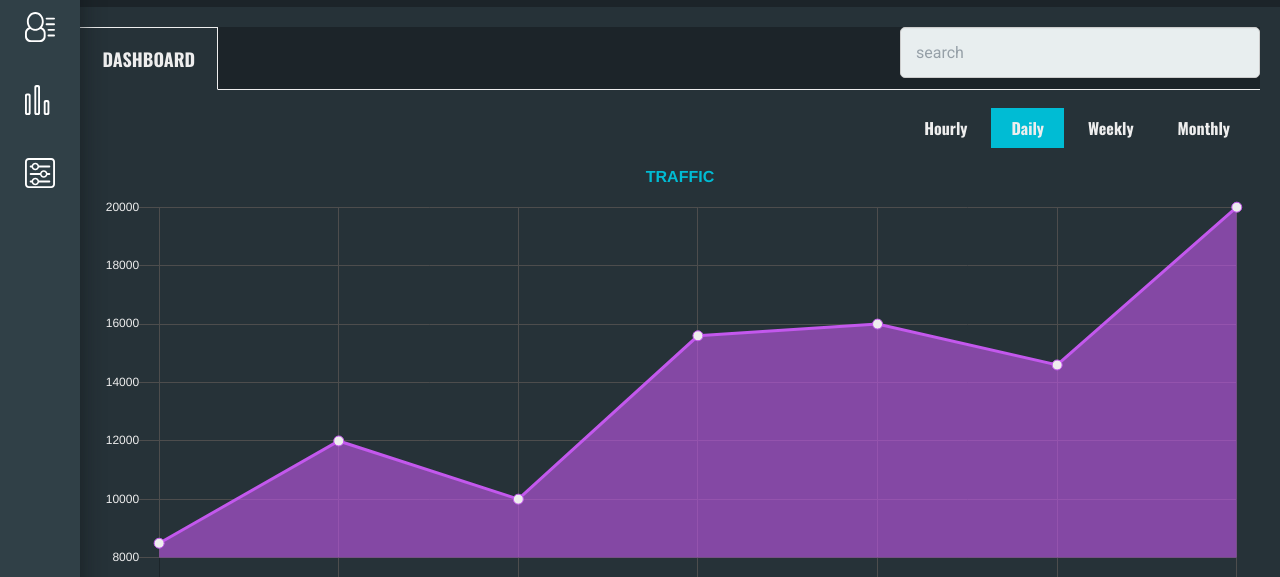
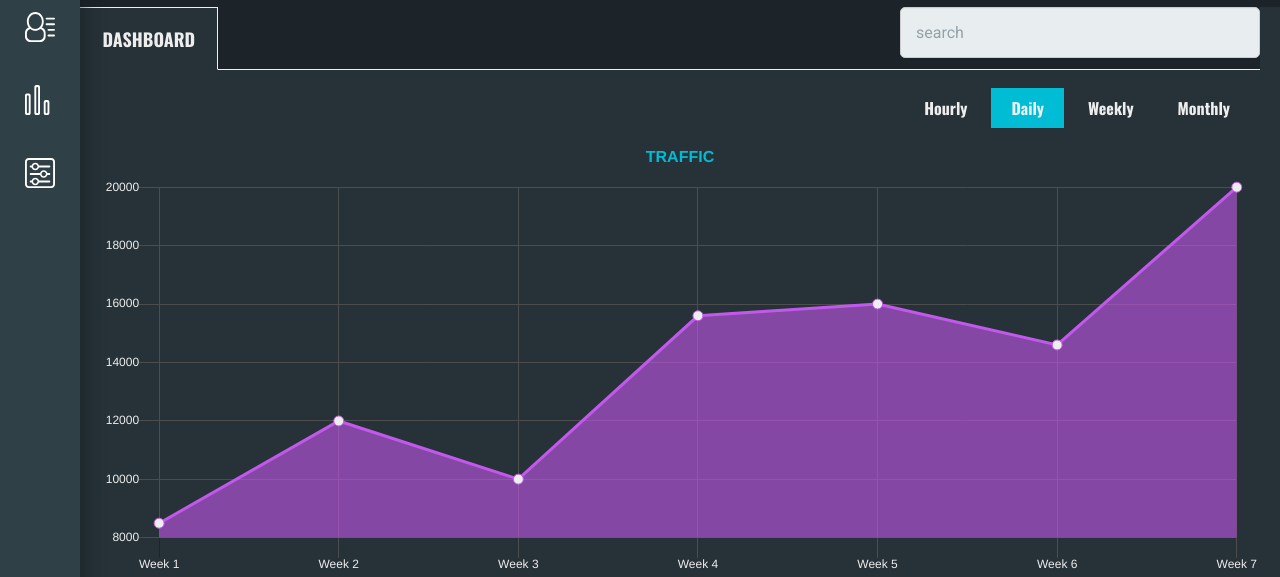
Before and after one commit to tcherokee/web-dashboard, a plain HTML site: page index.html in a window 1280 px wide. Shown: the part 171-748 px from the top of the page. Drawn offline with nearby package versions, Linux system fonts and the light colour scheme; no server answers.

Commit message:
Fixed some padding issues

```diff
--- a/scss/layout/_main.scss
+++ b/scss/layout/_main.scss
@@ -76,7 +76,7 @@ main {
   .main-container {
 
     background-color: $dark-bluegrey;
-    padding: em(20);
+    padding: 0 em(20) em(20) em(20);
 
     .chart-container {
       border-bottom: 1px solid darken($light-grey, 90%);
```
Also changed, not shown: css/style.css, 1 other file.
